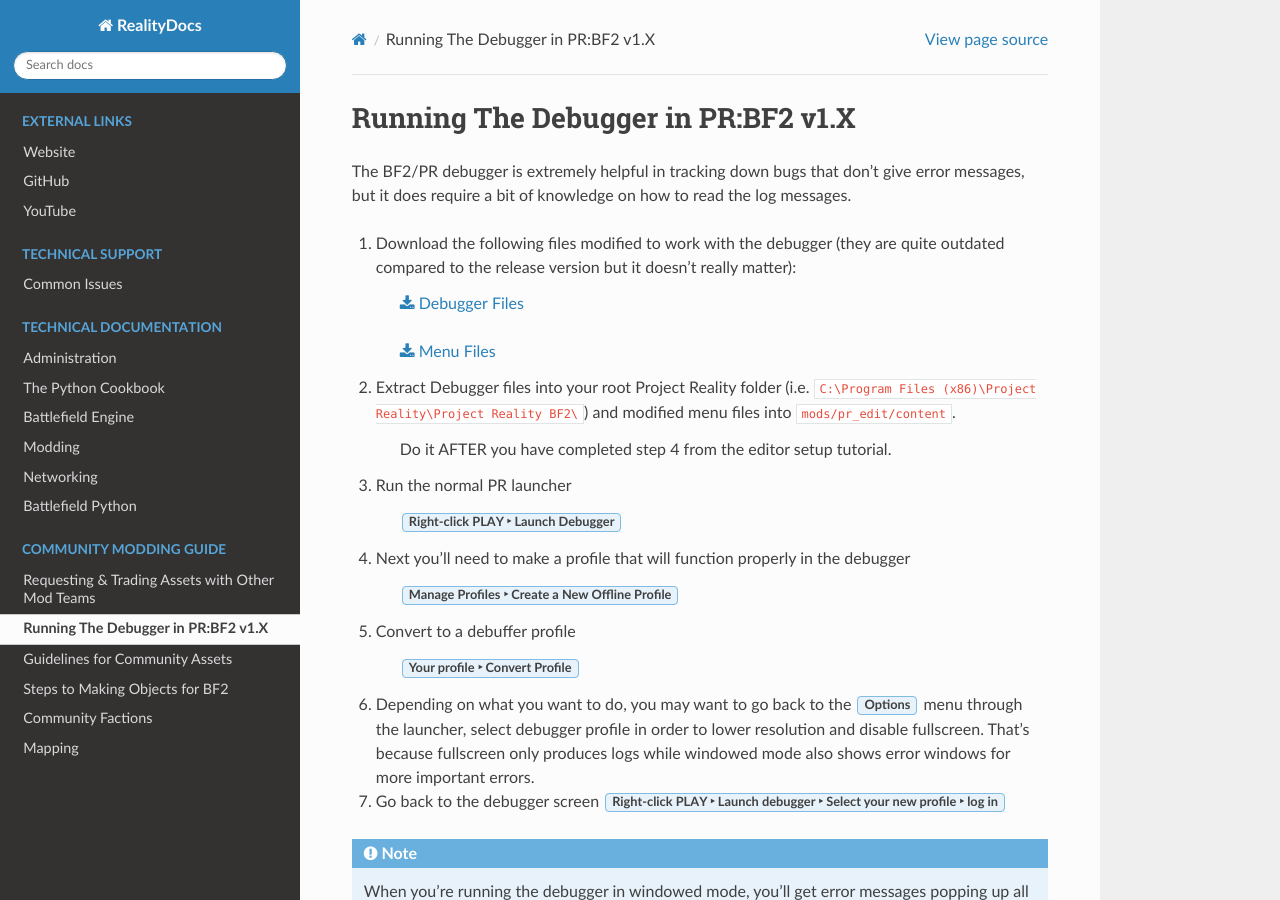
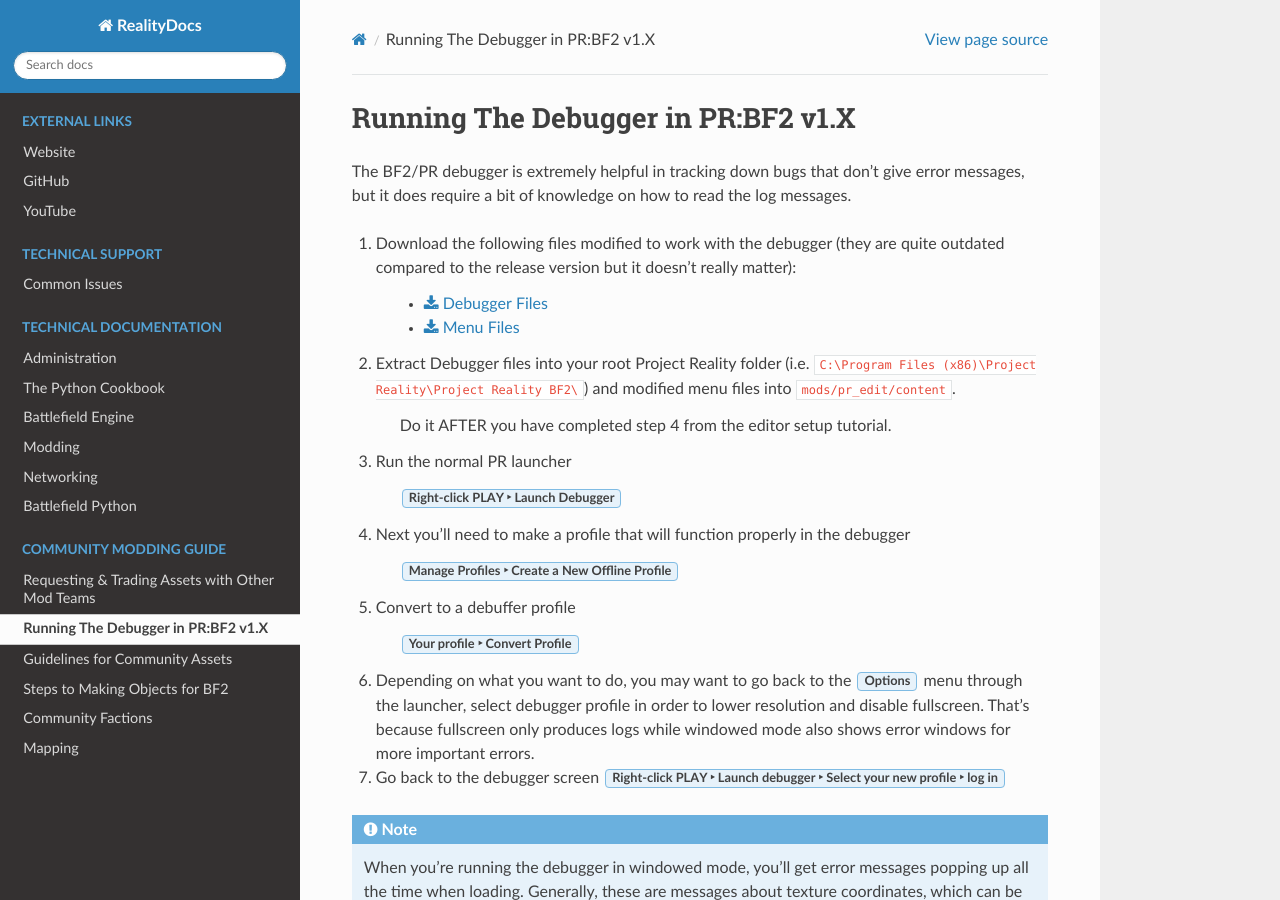
Before and after one commit to papadanku/RealityDocs, a Sphinx documentation site: the page built from docs/source/modding/debugging.rst, in a window 1280 px wide and 900 px high. Built offline with Sphinx 7.4.7 and the Read the Docs theme 2.0.0, drawn with Linux system fonts in a browser that asks for light colours.

```diff
--- a/docs/source/modding/debugging.rst
+++ b/docs/source/modding/debugging.rst
@@ -6,9 +6,8 @@ The BF2/PR debugger is extremely helpful in tracking down bugs that don't give e
 
 #. Download the following files modified to work with the debugger (they are quite outdated compared to the release version but it doesn't really matter):
 
-    :download:`Debugger Files <https://files.realitymod.com/resources/Debugger_files.zip>`
-
-    :download:`Menu Files <https://drive.google.com/file/d/1ZWQdh90h0eTIO9okBuOxm7SRyMxavCNS/view?usp=sharing>`
+    - :download:`Debugger Files <https://files.realitymod.com/resources/Debugger_files.zip>`
+    - :download:`Menu Files <https://drive.google.com/file/d/1ZWQdh90h0eTIO9okBuOxm7SRyMxavCNS/view?usp=sharing>`
 
 #. Extract Debugger files into your root Project Reality folder (i.e. ``C:\Program Files (x86)\Project Reality\Project Reality BF2\``) and modified menu files into ``mods/pr_edit/content``.
 
```
